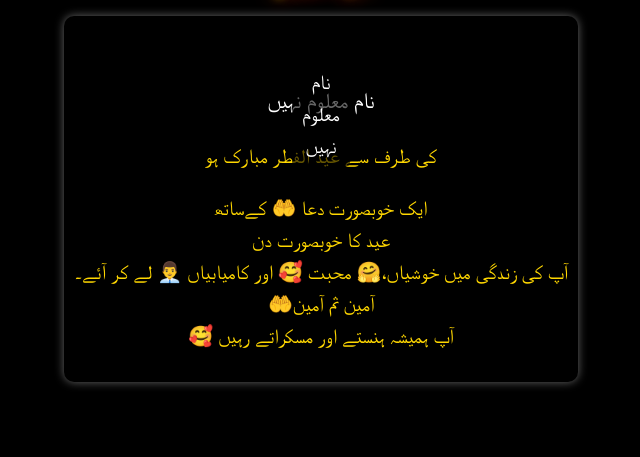
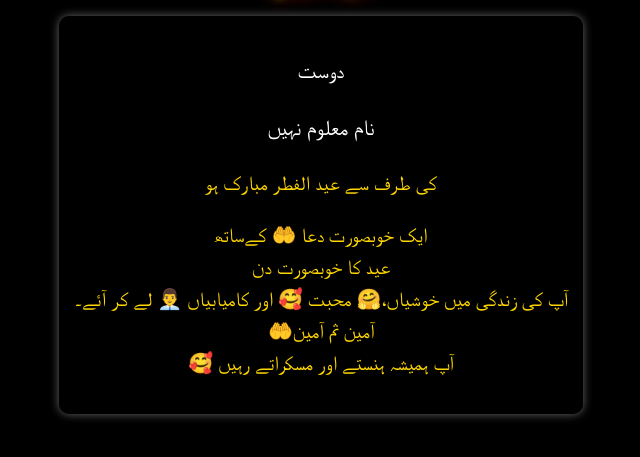
Before and after one commit to Aswarshah/AmirShahzad, a plain HTML site: page send.html in a window 1280 px wide. Shown: the part 73-530 px from the top of the page, without its empty margins (319-959 px from the left). Drawn offline with Linux system fonts and the light colour scheme; a web font is replaced by a local one.

Commit message:
Update send.html

```diff
--- a/send.html
+++ b/send.html
@@ -13,9 +13,10 @@
             font-family: 'Jameel Noori Nastaleeq', serif;
             text-align: center;
             direction: rtl;
-            background-color: #000;
+            background-color: black;
             color: white;
             padding: 10px;
+            position: relative;
         }
 
         h1 {
@@ -24,41 +25,29 @@
             text-shadow: 0px 0px 10px #FFD700, 0px 0px 20px #FF4500;
         }
 
+        #backgroundImage {
+            position: fixed;
+            top: 0;
+            left: 0;
+            width: 100%;
+            height: 100%;
+            object-fit: cover;
+            opacity: 0.3; /* اوپیسٹی کم کر دی */
+            z-index: -1;
+        }
+
         #message-box {
-            background: black;
+            background: rgba(0, 0, 0, 0.7); /* بیک گراؤنڈ ہلکا کر دیا */
             color: white;
-            padding: 10px;
+            padding: 15px;
             border-radius: 10px;
             box-shadow: 0px 0px 10px rgba(255,255,255,0.4);
             display: inline-block;
             font-size: 22px;
             line-height: 1.6;
             max-width: 90%;
-        }
-
-        #uploadedImage {
-            max-width: 100%;
-            height: auto;
-            border: 2px solid #FFD700;
-            border-radius: 10px;
-            display: none;
-        }
-
-        .image-container {
             position: relative;
-            display: inline-block;
-        }
-
-        .name-overlay {
-            position: absolute;
-            top: 10px;
-            left: 50%;
-            transform: translateX(-50%);
-            background: rgba(0, 0, 0, 0.6);
-            color: white;
-            padding: 5px 10px;
-            border-radius: 5px;
-            font-size: 20px;
+            z-index: 1;
         }
 
         .bottom-text {
@@ -72,13 +61,12 @@
 
 <h1>عید الفطر</h1>
 
+<img id="backgroundImage">
+
 <div id="message-box">
-    <div class="image-container">
-        <span id="nameOverlay" class="name-overlay"></span>
-        <img id="uploadedImage">
-    </div>
+    <p id="relationText"></p>
     <p id="senderName"></p>
-    <p id="eidMessage" class="bottom-text">کی طرف سے عید الفطر مبارک ہو</p>
+    <p class="bottom-text">کی طرف سے عید الفطر مبارک ہو</p>
     <p id="defaultDua" class="bottom-text">
         ایک خوبصورت دعا 🤲 کےساتھ<br>
         عید کا خوبصورت دن<br>
@@ -89,19 +77,27 @@
 </div>
 
 <script>
+    let relations = {
+        "chacha": "چچا", "chachi": "چچی",
+        "mama": "ماما", "mami": "مامی",
+        "taya": "تایا", "tai": "تائی",
+        "phupa": "پھوپھا", "phuphi": "پھوپھی",
+        "khalu": "خالہ", "khala": "خالہ",
+        "bhai": "بھائی", "behan": "بہن",
+        "dost": "دوست", "abu": "ابو", "ami": "امی"
+    };
+
+    let relationKey = localStorage.getItem("relation") || "dost";
     let senderName = localStorage.getItem("name") || "نام معلوم نہیں";
     let uploadedImage = localStorage.getItem("uploadedImage") || "";
 
+    document.getElementById("relationText").innerText = relations[relationKey] || "محترم";
     document.getElementById("senderName").innerText = senderName;
-    document.getElementById("nameOverlay").innerText = senderName;
 
     if (uploadedImage) {
-        document.getElementById("uploadedImage").src = uploadedImage;
-        document.getElementById("uploadedImage").style.display = "block";
-        document.getElementById("defaultDua").style.display = "none";
+        document.getElementById("backgroundImage").src = uploadedImage;
     } else {
-        document.getElementById("uploadedImage").style.display = "none";
-        document.getElementById("defaultDua").style.display = "block";
+        document.getElementById("backgroundImage").style.display = "none";
     }
 </script>
 
```
